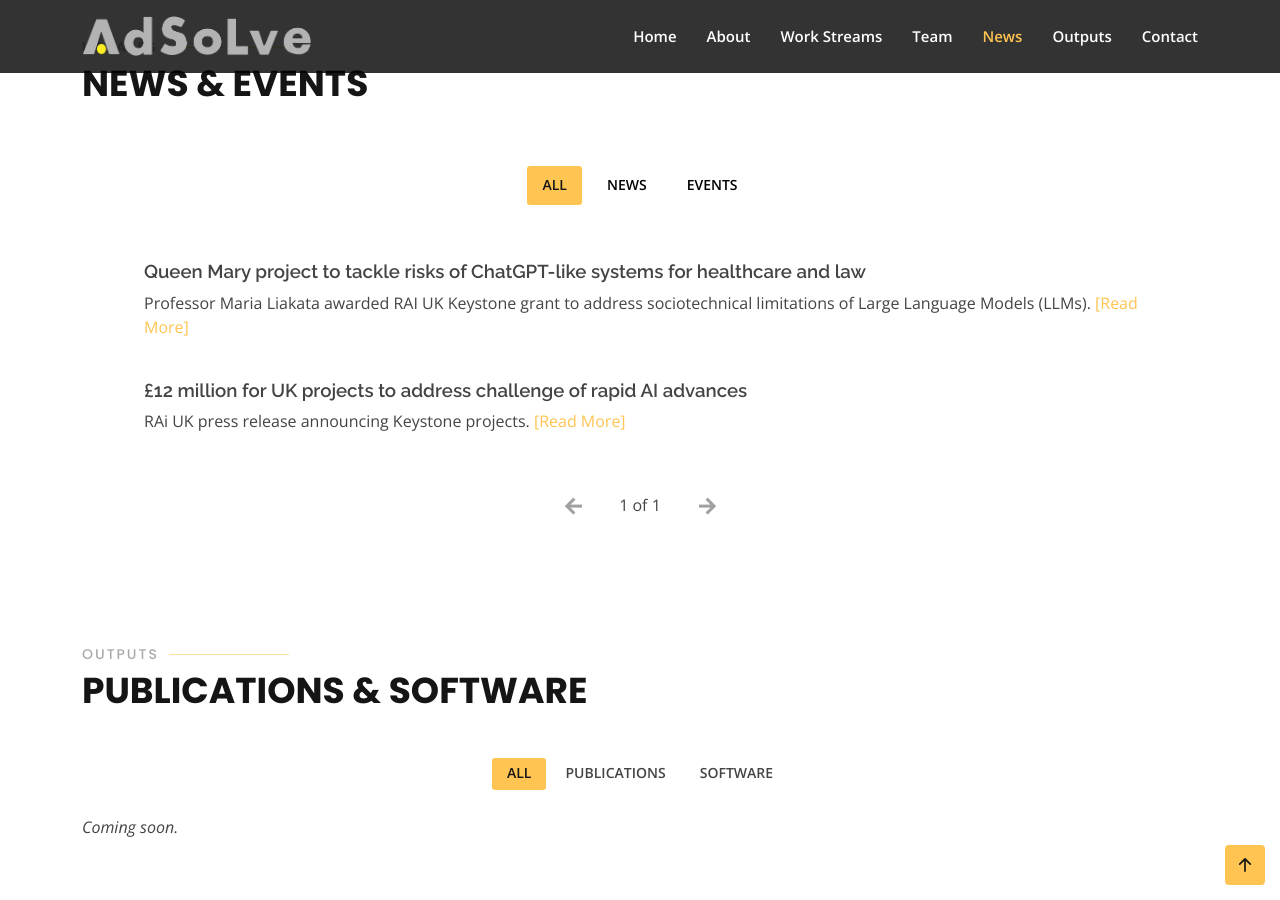
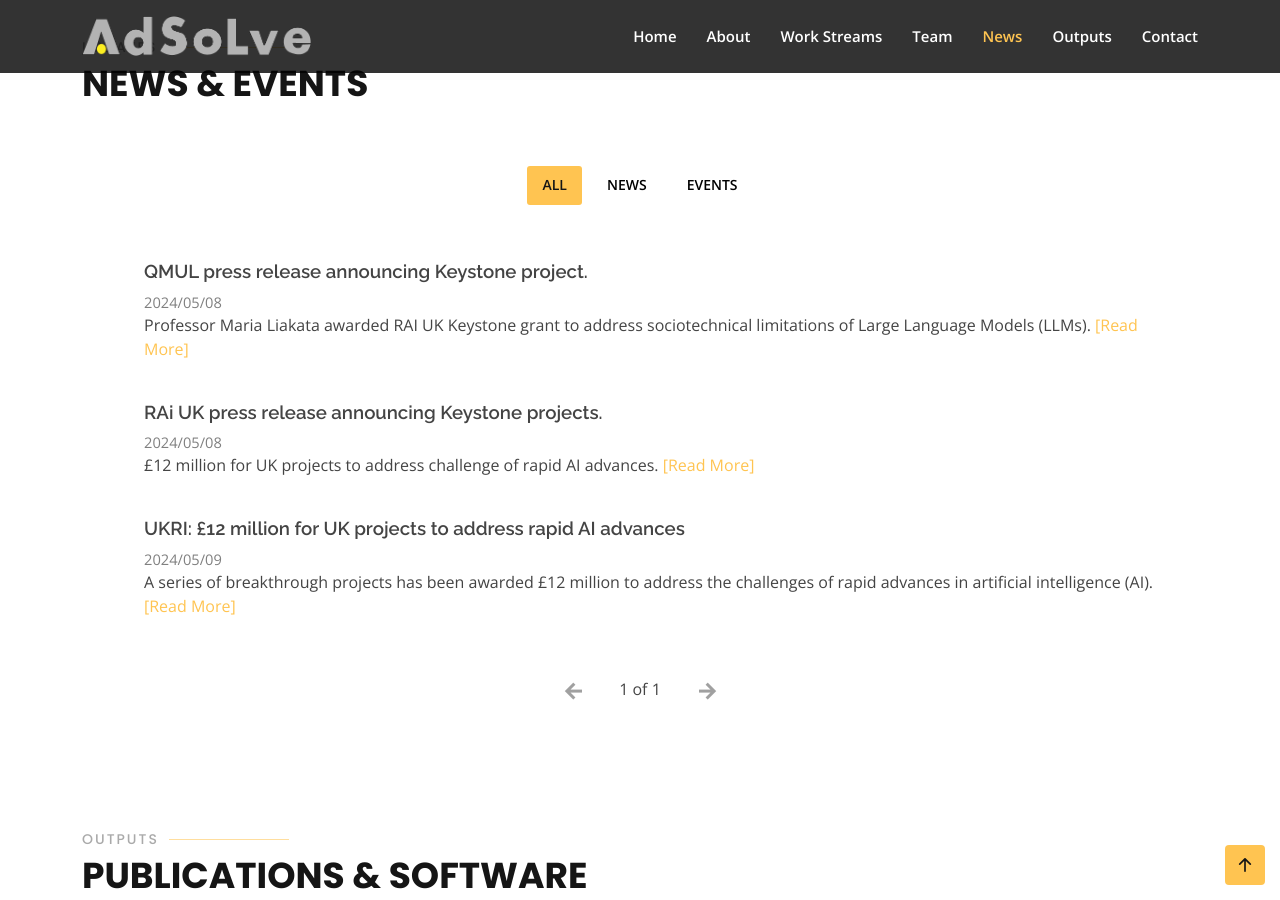
Before and after one commit to adsolve/adsolve.github.io, a Jekyll site: the page built from index.md, in a window 1280 px wide and 900 px high, scrolled down 8212 px. Built offline with Jekyll 4.4.1, drawn with Linux system fonts in a browser that asks for light colours.

Commit message:
News update

```diff
--- a/_includes/updates.html
+++ b/_includes/updates.html
@@ -13,7 +13,11 @@
                 <button id="filter-event" class="filter-btn">Events</button>
             </div>
 
-            <div class="portfolio-container"></div>
+
+            <div class="portfolio-container">
+                <!-- This contains the updates data extracted from news.yml -->
+                <!-- The code handling this is in assets/js/updates.js -->
+            </div>
 
             <div id="pagination-controls">
                 <button class="btn" id="updates-prev-page"><i class="ri-arrow-left-line"></i></button>
--- a/assets/js/updates.js
+++ b/assets/js/updates.js
@@ -1,4 +1,4 @@
-window.onload = function() {
+window.onload = function () {
     const portfolioContainer = document.querySelector('.portfolio-container');
     let allItems = [];
     const itemsPerPage = 5; // Number of items per page
@@ -23,7 +23,7 @@ window.onload = function() {
         items.forEach(item => {
             const div = document.createElement('div');
             div.className = `col-lg-4 col-md-6 portfolio-item filter-${item.category.trim().toLowerCase()}`;
-            div.innerHTML = `<h4>${item.title}</h4> <p>${item.desc}  <a href="${item.url}">[Read More]</a>`;
+            div.innerHTML = `<h4>${item.title}</h4><p style="font-size:11pt; color:#808080;">${item.date}</p><p>${item.desc} <a href="${item.url}">[Read More]</a></p>`;
             portfolioContainer.appendChild(div);
         });
     }
@@ -54,7 +54,7 @@ window.onload = function() {
 
     function setupEventListeners() {
         document.querySelectorAll('.filter-btn').forEach(button => {
-            button.addEventListener('click', function() {
+            button.addEventListener('click', function () {
                 document.querySelectorAll('.filter-btn').forEach(btn => btn.classList.remove('active'));
                 this.classList.add('active');
                 const filterValue = this.id.replace('filter-', '');
@@ -62,17 +62,17 @@ window.onload = function() {
             });
         });
 
-        document.getElementById('updates-next-page').addEventListener('click', function() {
+        document.getElementById('updates-next-page').addEventListener('click', function () {
             if (currentPage < totalPages) {
                 currentPage++;
                 updatePagination();
             }
         });
 
-        document.getElementById('updates-prev-page').addEventListener('click', function() {
+        document.getElementById('updates-prev-page').addEventListener('click', function () {
             if (currentPage > 1) {
-            currentPage--;
-            updatePagination();
+                currentPage--;
+                updatePagination();
             }
         });
     }
--- a/news.yml
+++ b/news.yml
@@ -1,9 +1,18 @@
 items:
-  - title: "Queen Mary project to tackle risks of ChatGPT-like systems for healthcare and law"
+  - title: "QMUL press release announcing Keystone project."
     desc: "Professor Maria Liakata awarded RAI UK Keystone grant to address sociotechnical limitations of Large Language Models (LLMs)."
     url: "https://www.qmul.ac.uk/media/news/2024/se/queen-mary-project-to-tackle-risks-of-chatgpt-like-systems-for-healthcare-and-law.html"
+    date: "2024/05/08"
     category: "news"
-  - title: "£12 million for UK projects to address challenge of rapid AI advances"
-    desc: "RAi UK press release announcing Keystone projects."
+
+  - title: "RAi UK press release announcing Keystone projects."
+    desc: "£12 million for UK projects to address challenge of rapid AI advances."
     url: "https://www.rai.ac.uk/press-release-may-24-8"
+    date: "2024/05/08"
     category: "news"
+
+  - title: "UKRI: £12 million for UK projects to address rapid AI advances"
+    desc: "A series of breakthrough projects has been awarded £12 million to address the challenges of rapid advances in artificial intelligence (AI)."
+    url: "https://www.ukri.org/news/12-million-for-uk-projects-to-address-rapid-ai-advances/"
+    date: "2024/05/09"
+    category: "news"
```
Also changed, not shown: 3 other files.
